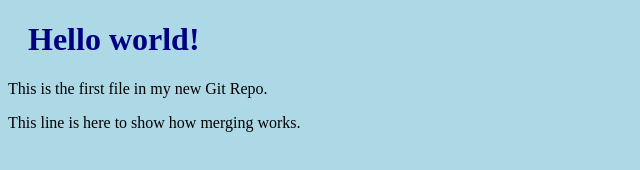
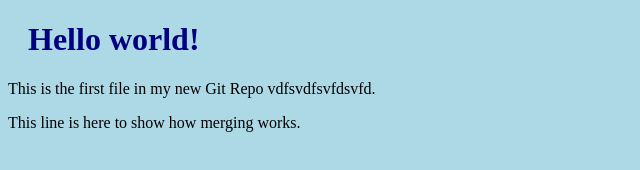
Before and after one commit to tej37/hello-world, a plain HTML site: page index.html in a window 1280 px wide. Shown: the whole page, without its empty margins (0-640 px from the left). Drawn offline with Linux system fonts and the light colour scheme.

Commit message:
Update index.html
baselt fi ligne 10

```diff
--- a/index.html
+++ b/index.html
@@ -7,7 +7,7 @@
 <body>
 
 <h1>Hello world!</h1>
-<p>This is the first file in my new Git Repo.</p>
+<p>This is the first file in my new Git Repo vdfsvdfsvfdsvfd.</p>
 <p>This line is here to show how merging works.</p>
 
 </body>
```
